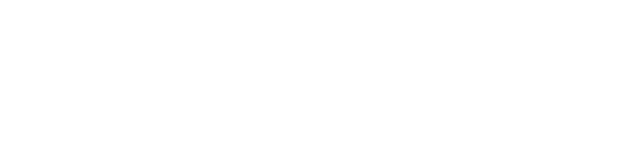
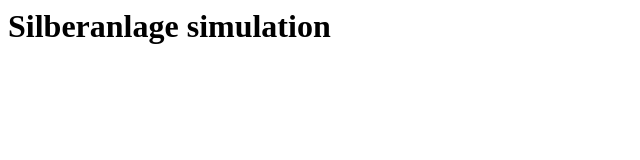
Before and after one commit to francescotili/silberanlage_old, a website: page index.html in a window 1280 px wide. Shown: the whole page, without its empty margins (0-640 px from the left). Drawn offline with Linux system fonts and the light colour scheme.

Commit message:
Initial commit

```diff
--- a/index.html
+++ b/index.html
@@ -1 +1,3 @@
-<div id="app"></div>
+<div id="app">
+  <h1>Silberanlage simulation</h2>
+</div>
```
Also changed, not shown: README.md.
